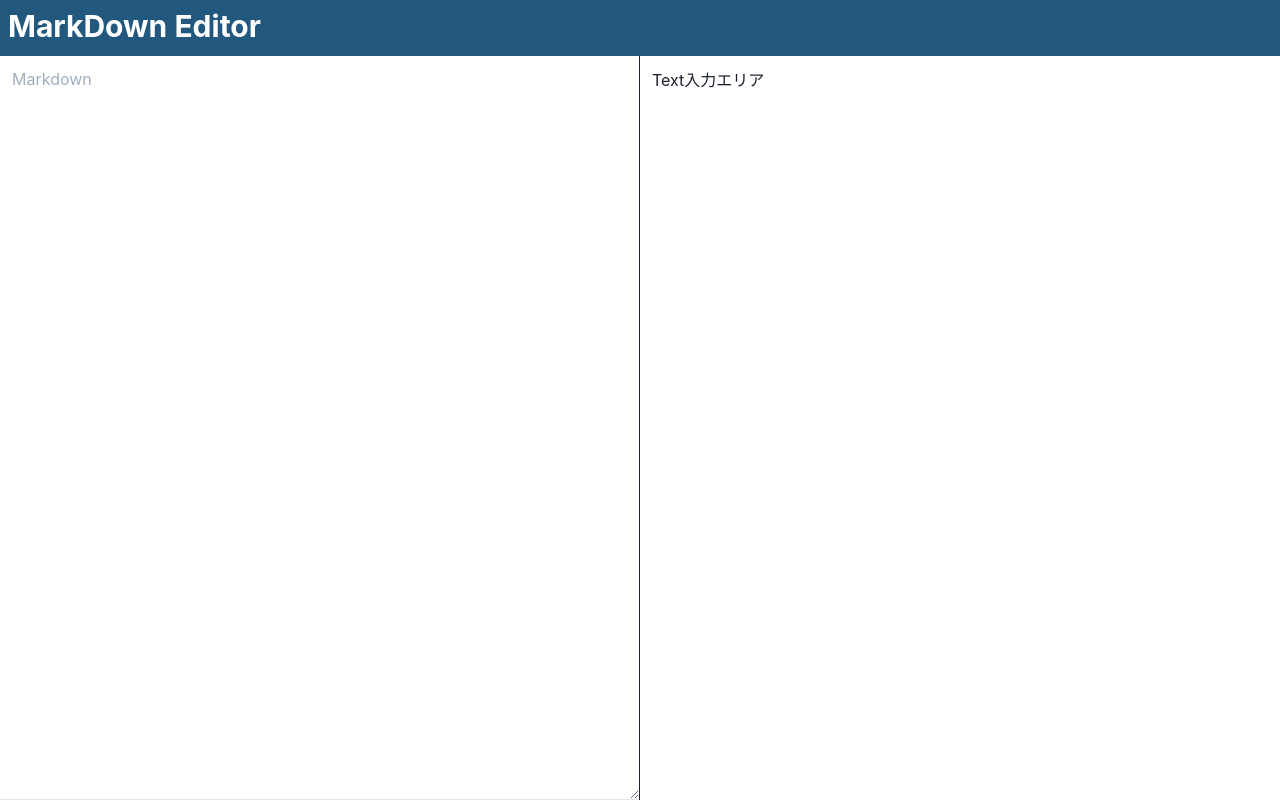
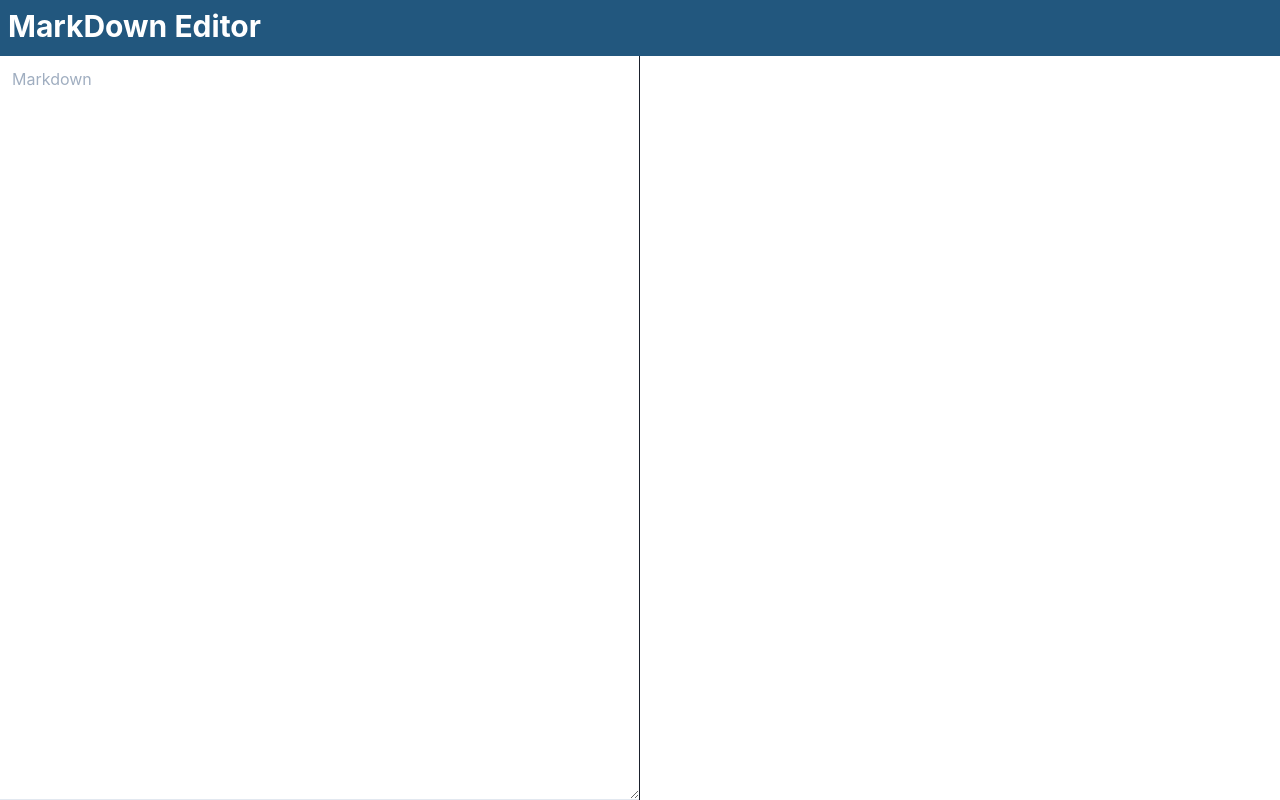
Before and after one commit to s-yoshiii/markdown-editor-2nd, a React app: page / in a window 1280 px wide. Built offline with nearby package versions, Linux system fonts and the light colour scheme.

Commit message:
マークダウンプレビュー作成

```diff
--- a/package.json
+++ b/package.json
@@ -18,6 +18,7 @@
     "framer-motion": "^6",
     "react": "^17.0.2",
     "react-dom": "^17.0.2",
+    "react-markdown": "^8.0.1",
     "ts-loader": "^9.2.8",
     "typescript": "^4.6.2",
     "webpack": "^5.70.0",
--- a/src/pages/editor.tsx
+++ b/src/pages/editor.tsx
@@ -1,5 +1,6 @@
 import { Box, Flex, Textarea } from '@chakra-ui/react';
 import * as React from 'react';
+import ReactMarkdown from 'react-markdown';
 import { useStateWithStorage } from '../hooks/use_state_with_storage';
 import { Header } from '../components/header';
 const StorageKey = 'pages/editor:textarea';
@@ -23,7 +24,7 @@ export const Editor: React.FC = () => {
           />
         </Box>
         <Box w='50vw' p='3' overflowY='auto'>
-          Text入力エリア
+          <ReactMarkdown children={text} />
         </Box>
       </Flex>
     </>
```
Also changed, not shown: 1 other file (tests, documents, lock files or other folders).
